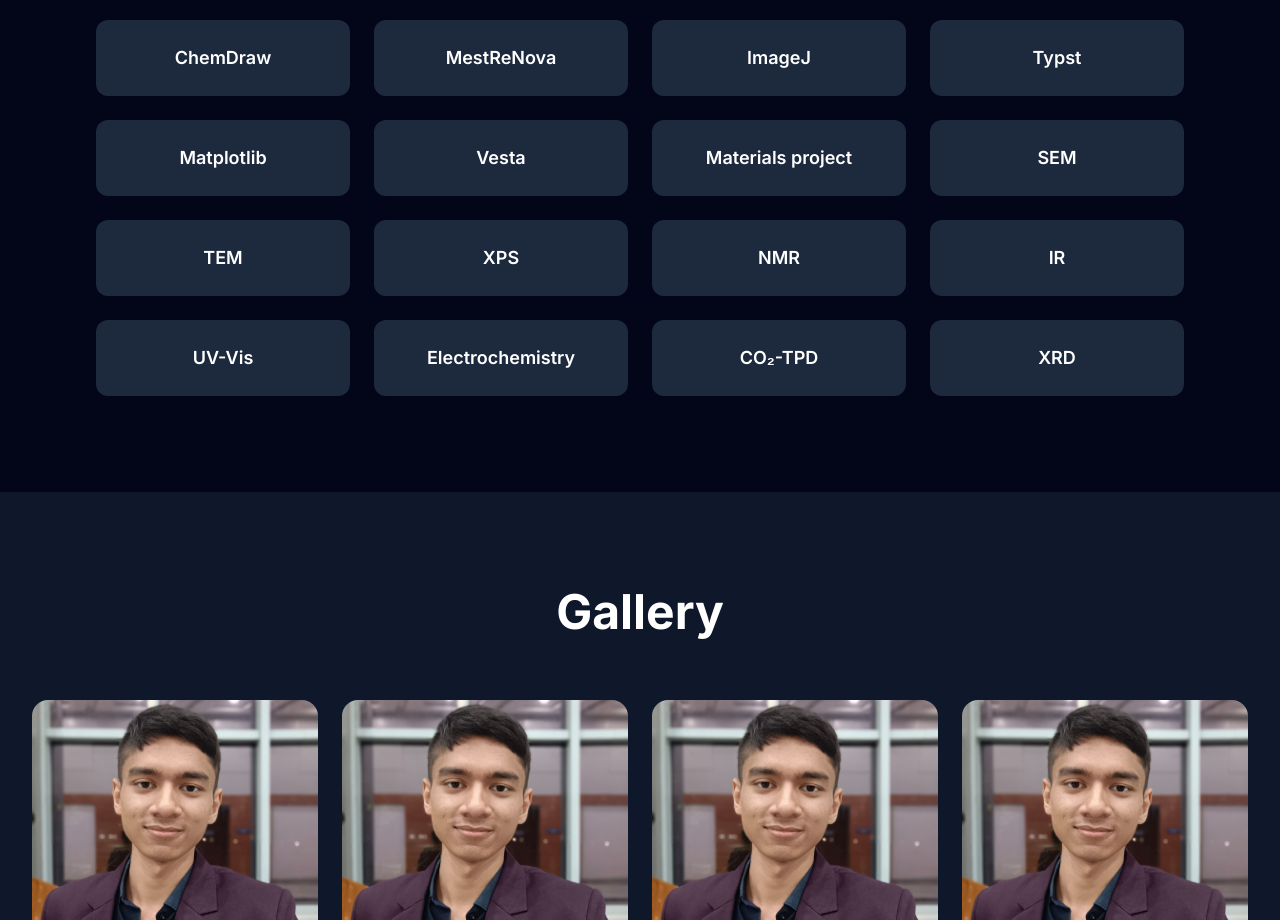
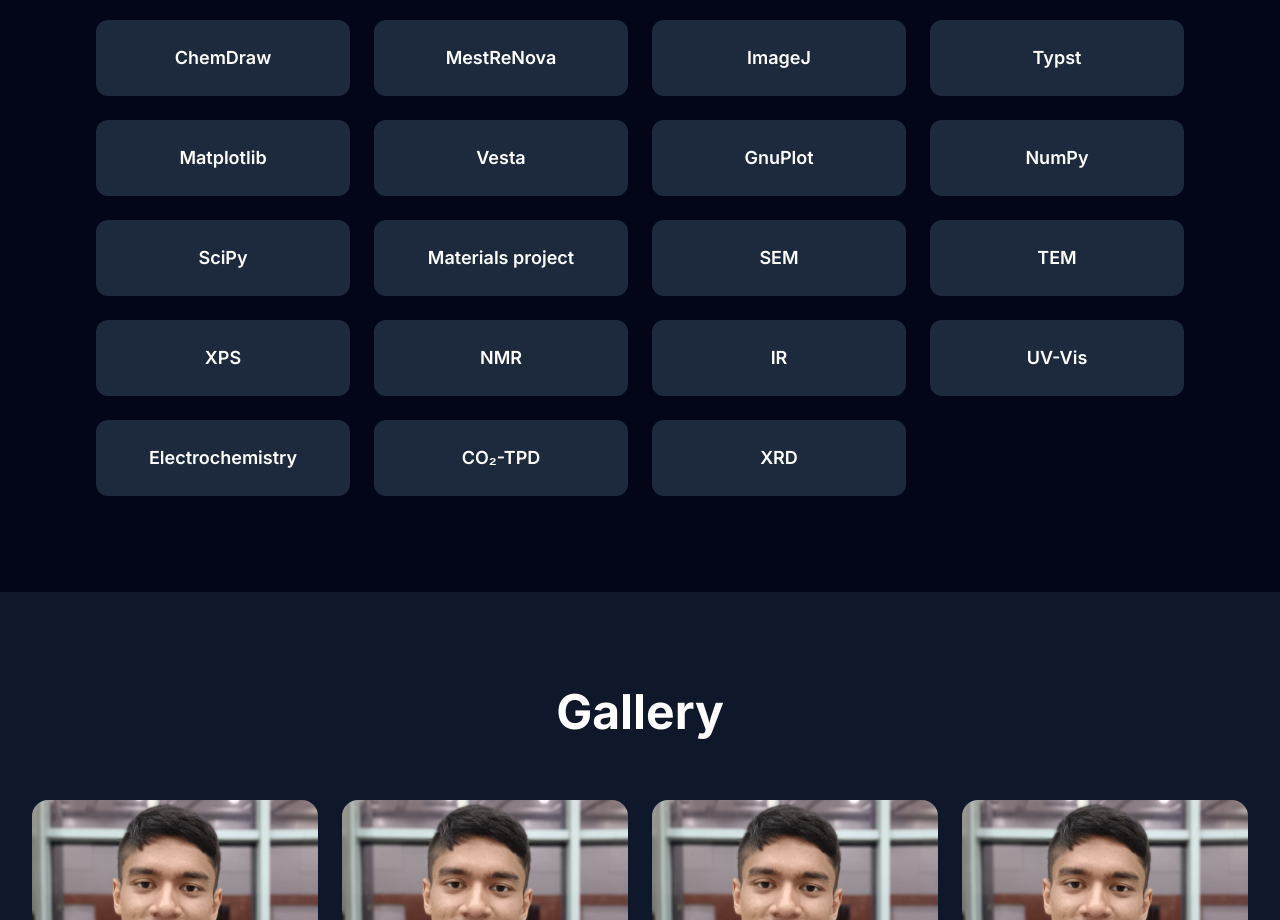
Before and after one commit to Rupak-723/rupak-portfolio, a Next.js app: page / in a window 1280 px wide. Shown: the part 5760-6680 px from the top of the page. Built offline with nearby package versions, Linux system fonts and the light colour scheme.

Commit message:
Add GnuPlot, NumPy, and SciPy to skills list

```diff
--- a/components/Skills.tsx
+++ b/components/Skills.tsx
@@ -11,6 +11,9 @@
   "Typst",
   "Matplotlib",
   "Vesta",
+  "GnuPlot",
+  "NumPy",
+  "SciPy",
   "Materials project",
   "SEM",
   "TEM",
```
